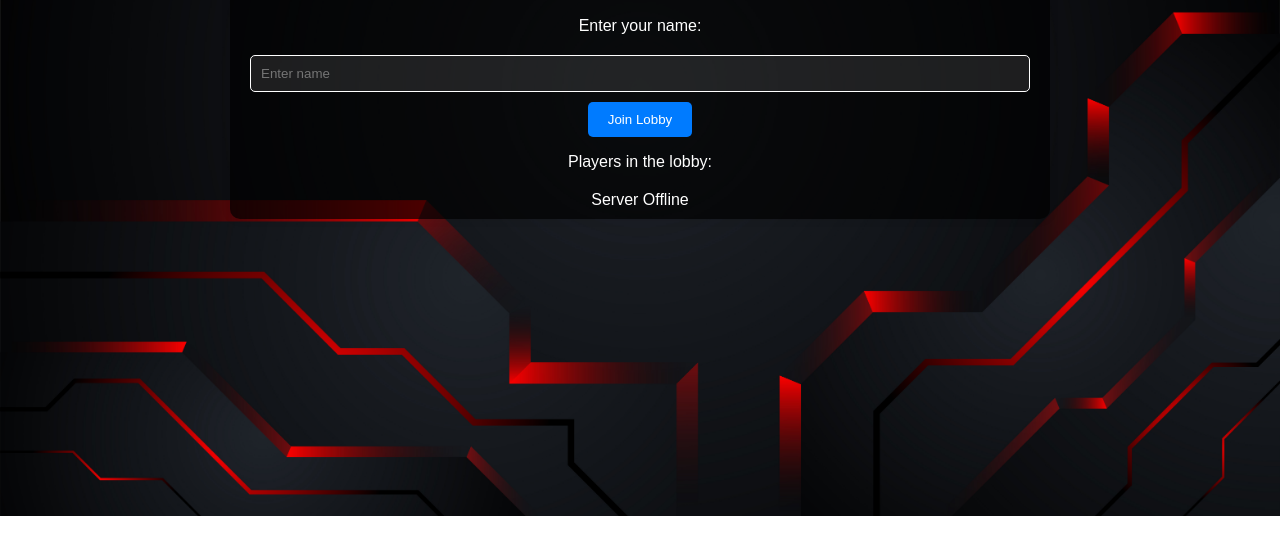
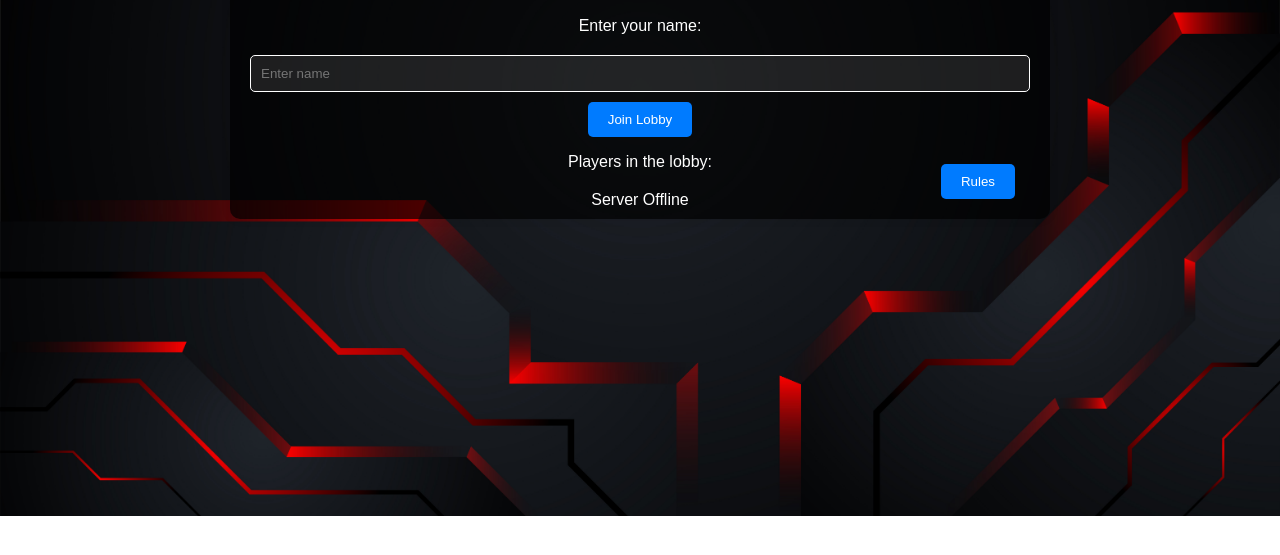
Before and after one commit to utastudents/cse3310_sp24_group_21, a plain HTML site: page html/index.html in a window 1280 px wide. Shown: the part 61-616 px from the top of the page. Drawn offline with Linux system fonts and the light colour scheme.

Commit message:
Update styles.css

```diff
--- a/html/styles.css
+++ b/html/styles.css
@@ -152,7 +152,7 @@ input[type="text"] {
 
 .button-container {
     position: absolute;
-    bottom: 750px;
+    bottom: 20px;
     right: 35px;
 }
 
```
